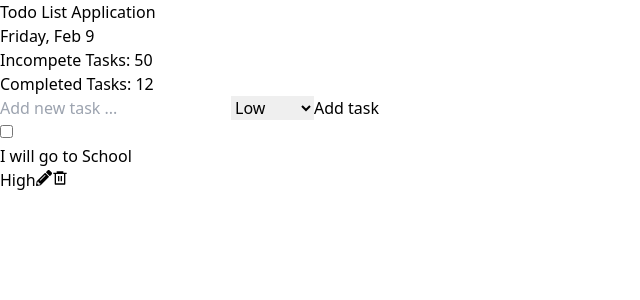
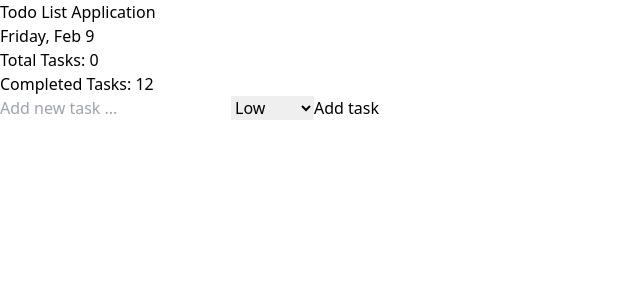
Before and after one commit to Nafiz-Al-Turabi/todoListApplication, a React (Vite) app: page / in a window 1280 px wide. Shown: the top 300 px of the page, without its empty margins (0-640 px from the left). Built offline with nearby package versions, Linux system fonts and the light colour scheme.

Commit message:
task updated on card

```diff
--- a/src/App.css
+++ b/src/App.css
@@ -1,42 +1,21 @@
-/* #root {
-  max-width: 1280px;
-  margin: 0 auto;
-  padding: 2rem;
-  text-align: center;
+
+/* For WebKit browsers (Chrome, Safari, etc.) */
+.scrollable-container::-webkit-scrollbar {
+  width: 2px;
 }
 
-.logo {
-  height: 6em;
-  padding: 1.5em;
-  will-change: filter;
-  transition: filter 300ms;
-}
-.logo:hover {
-  filter: drop-shadow(0 0 2em #646cffaa);
-}
-.logo.react:hover {
-  filter: drop-shadow(0 0 2em #61dafbaa);
+/* Track */
+.scrollable-container::-webkit-scrollbar-track {
+  background: #c9c9c9;
 }
 
-@keyframes logo-spin {
-  from {
-    transform: rotate(0deg);
-  }
-  to {
-    transform: rotate(360deg);
-  }
+/* Handle */
+.scrollable-container::-webkit-scrollbar-thumb {
+  background: #888;
+  border-radius: 10px;
 }
 
-@media (prefers-reduced-motion: no-preference) {
-  a:nth-of-type(2) .logo {
-    animation: logo-spin infinite 20s linear;
-  }
+/* Handle on hover */
+.scrollable-container::-webkit-scrollbar-thumb:hover {
+  background: #555;
 }
-
-.card {
-  padding: 2em;
-}
-
-.read-the-docs {
-  color: #888;
-} */
--- a/src/App.jsx
+++ b/src/App.jsx
@@ -5,7 +5,7 @@ import { useState } from 'react';
 
 function App() {
   const [newTask, setNewTask] = useState('');
-  const [priority, setPriority] = useState('');
+  const [priority, setPriority] = useState('low');
   const [tasks, setTasks] = useState([]);
 
   const handleAddTask = () => {
@@ -26,7 +26,7 @@ function App() {
               <p className='text-lg text-gray-200'>Friday, Feb 9</p>
             </div>
             <div className='md:flex gap-10 text-gray-200'>
-              <p className='text-lg'>Incompete Tasks: 50 </p>
+              <p className='text-lg'>Total Tasks: {tasks.length} </p>
               <p className='text-lg'>Completed Tasks: 12 </p>
             </div>
           </div>
@@ -49,20 +49,26 @@ function App() {
             <button onClick={handleAddTask} className='w-full md:w-24 text-white p-2  font-semibold bg-green-500 rounded uppercase hover:bg-green-400 active:scale-95 duration-300 '>Add task</button>
           </div>
           {/*  */}
-          <div>
+          <div className='overflow-y-auto h-72 scrollable-container'>
             <div>
               {/* TODO Filter  */}
             </div>
-            <div className='text-gray-400 flex justify-between items-center border-y bg-slate-400/10 border-gray-400 p-3'>
+            <div className='space-y-2'>
+              {
+                tasks.map(task =>
+                  <div key={task.id} className='text-gray-400 flex justify-between items-center border-y bg-slate-400/10 border-gray-400 p-3 mr-2'>
                     <div className='flex gap-5 items-center '>
                       <input type="checkbox" />
-                <p>I will go to School </p>
+                      <p>{task.text} </p>
                     </div>
                     <div className='space-x-5'>
-                <span className='text-red-500'>High</span>
+                      <span className='text-red-500'>{task.priority}</span>
                       <button><FaPencilAlt /></button>
                       <button><RiDeleteBin6Line /></button>
                     </div>
+                  </div>
+                )
+              }
             </div>
           </div>
         </div>
```
Lines whose indentation alone changed are shown as unchanged.
